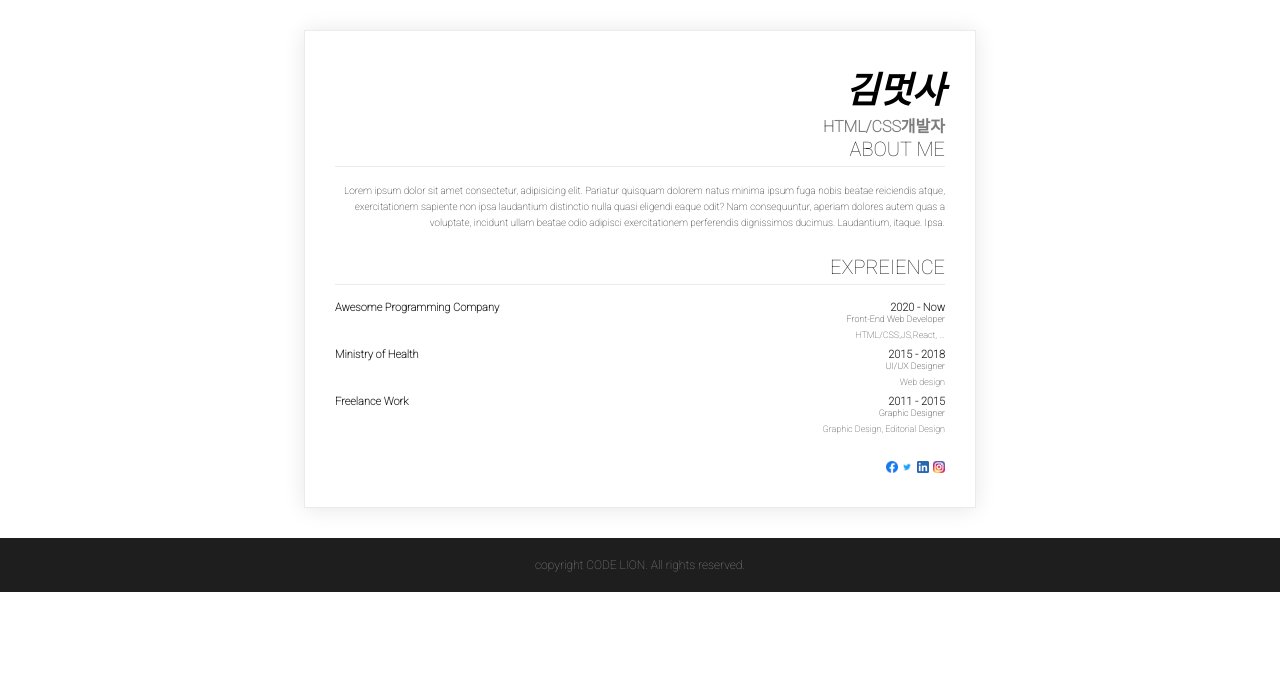
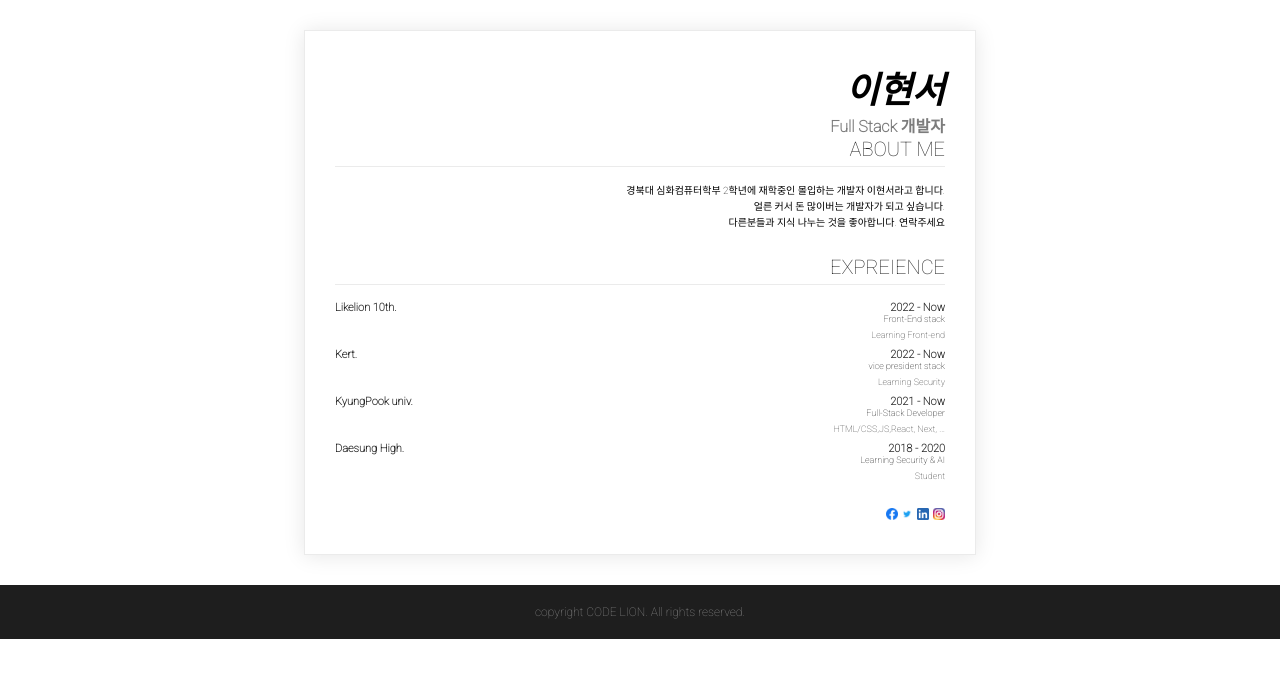
Before and after one commit to LE123123/gitpractice, a plain HTML site: page codelion/나만의 이력서/index.html in a window 1280 px wide. Drawn offline with Linux system fonts and the light colour scheme.

Commit message:
EXPREIENCE changeed

```diff
--- a/codelion/나만의 이력서/index.html
+++ b/codelion/나만의 이력서/index.html
@@ -2,45 +2,56 @@
 <html>
     <head>
         <meta charset="UTF-8">
-        <title>김멋사의 이력서</title>
+        <title>이현서의 이력서</title>
         <link rel="stylesheet" href="codelion.css">
     </head>
     <body>
         <div class="mainbox">
             <div class="title-box">
-                <h1>김멋사</h1>
-                <p class="name-text">HTML/CSS개발자</p>
+                <h1>이현서</h1>
+                <p class="name-text">Full Stack 개발자</p>
             </div>
 
             <section>
                 <h2>ABOUT ME</h2>
                 <p class="about-me-text">
-                    Lorem ipsum dolor sit amet consectetur, adipisicing elit. Pariatur quisquam dolorem natus minima ipsum fuga nobis beatae reiciendis atque, exercitationem sapiente non ipsa laudantium distinctio nulla quasi eligendi eaque odit? Nam consequuntur, aperiam dolores autem quas a voluptate, incidunt ullam beatae odio adipisci exercitationem perferendis dignissimos ducimus. Laudantium, itaque. Ipsa.
+                    경북대 심화컴퓨터학부 2학년에 재학중인 몰입하는 개발자 이현서라고 합니다. <br>
+                    얼른 커서 돈 많이버는 개발자가 되고 싶습니다. <br>
+                    다른분들과 지식 나누는 것을 좋아합니다. 연락주세요
                 </p>
             </section>
 
             <section>
                 <h2>EXPREIENCE</h2>
                 <div class="float-wrap">
-                    <p class="title-text">Awesome Programming Company</p>
-                    <p class="year-text">2020 - Now</p>
+                    <p class="title-text">Likelion 10th.</p>
+                    <p class="year-text">2022 - Now</p>
                 </div>
-                <p class="desc-text">Front-End Web Developer</p>
-                <p class="desc-subtext">HTML/CSS,JS,React, ...</p>
+                <p class="desc-text">Front-End stack</p>
+                <p class="desc-subtext">Learning Front-end</p>
 
                 <div class="float-wrap">
-                    <p class="title-text">Ministry of Health</p>
-                    <p class="year-text">2015 - 2018</p>
+                    <p class="title-text">Kert.</p>
+                    <p class="year-text">2022 - Now</p>
                 </div>
-                <p class="desc-text">UI/UX Designer</p>
-                <p class="desc-subtext">Web design</p>
+                <p class="desc-text">vice president stack</p>
+                <p class="desc-subtext">Learning Security</p>
 
                 <div class="float-wrap">
-                    <p class="title-text">Freelance Work</p>
-                    <p class="year-text">2011 - 2015</p>
+                    <p class="title-text">KyungPook univ.</p>
+                    <p class="year-text">2021 - Now</p>
                 </div>
-                <p class="desc-text">Graphic Designer</p>
-                <p class="desc-subtext">Graphic Design, Editorial Design</p>
+                <p class="desc-text">Full-Stack Developer</p>
+                <p class="desc-subtext">HTML/CSS,JS,React, Next, ...</p>
+
+                <div class="float-wrap">
+                    <p class="title-text">Daesung High.</p>
+                    <p class="year-text">2018 - 2020</p>
+                </div>
+                <p class="desc-text">Learning Security & AI</p>
+                <p class="desc-subtext">Student</p>
+
+
             </section>
             <div class="sns-wrap">
                 <a href="http://facebook.com"><img class="sns-img" src="./images/facebook.png"></a>
```
